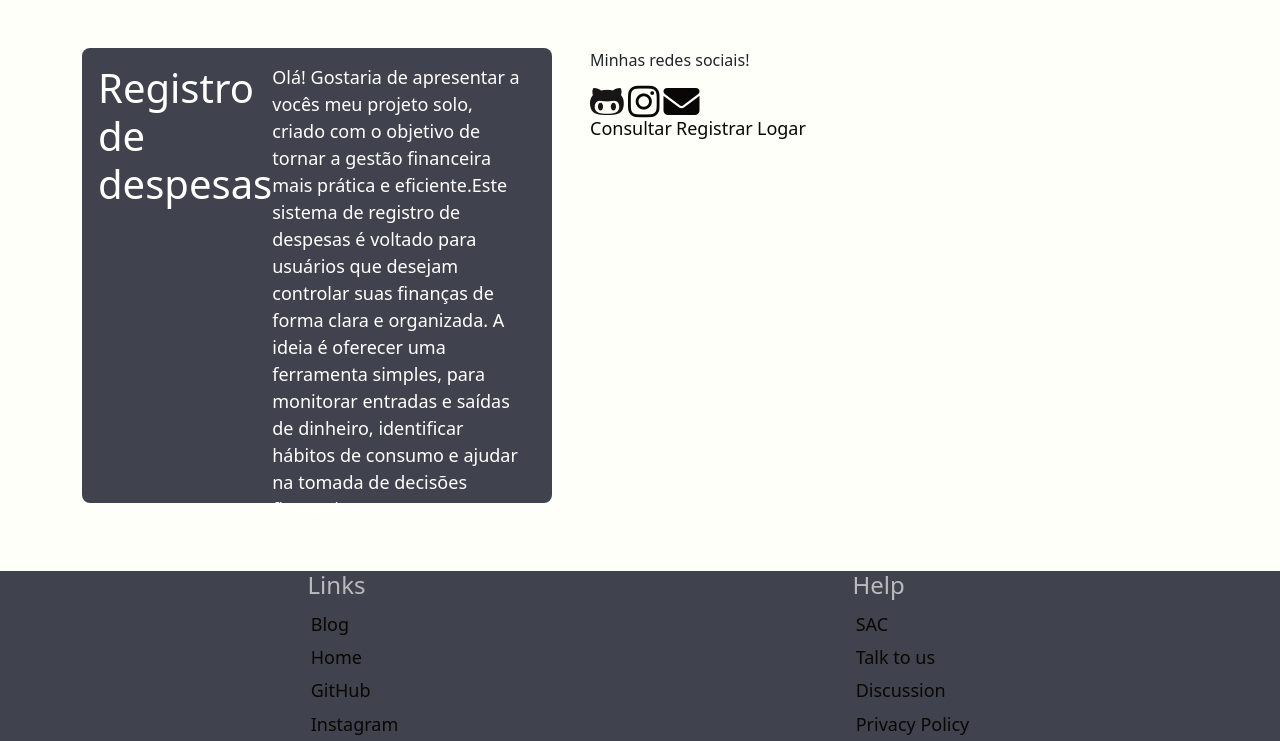
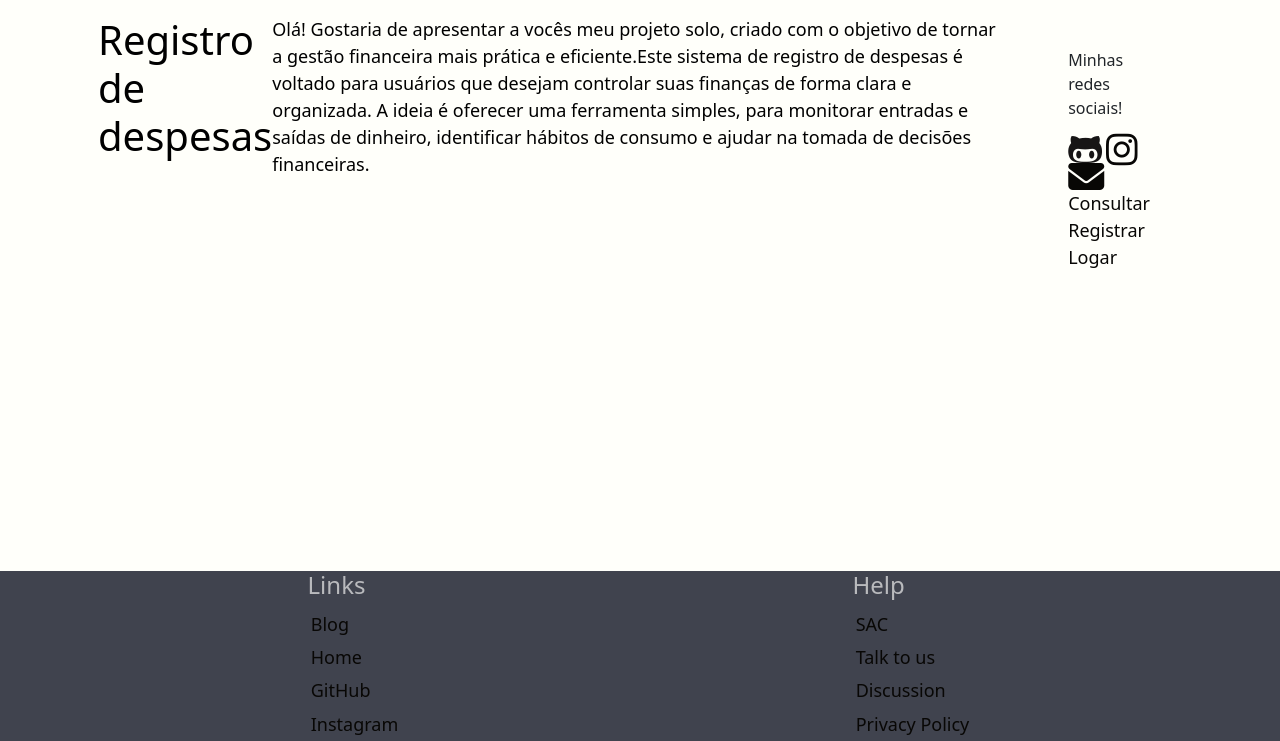
Before and after one commit to ViBurnier/Registro_de_despesas, a PHP site: page / in a window 1280 px wide. Shown: the part 59-800 px from the top of the page. Run offline with PHP 8.4, Linux system fonts and the light colour scheme.

Commit message:
feature/mobile-fist index

```diff
--- a/index.css
+++ b/index.css
@@ -1,3 +1,16 @@
+@keyframes anima{
+    from{
+        width: 0px;
+        height: 0px;
+    }
+    to{
+
+        width: 470px;
+        height: 455px;
+
+    }
+}
+
 /* HEADER */
 header{
     background-color: var(--coral3);
@@ -17,54 +30,19 @@ header #linkHeader a:hover{
     background-color: var(--coral2);
     padding: .2rem;
 }
-
-/* MEDIA HEADER */
-@media(max-width: 320px ){
-
-    header div a{
-        margin-left: .2rem;
-    }
-}
-
 /* MAIN */
 
 main{
     background-color: var(--white);
 }
 
-@keyframes anima{
-    from{
-        width: 0px;
-        height: 0px;
-    }
-    to{
-
-        width: 470px;
-        height: 455px;
-
-    }
-}
 
 #quemSomos{
     font-size: large;
     font-weight: 500;
-    max-width: 460px;
-    max-height: 460px;
-    position: relative;
-    color: white;
+    color: rgb(0, 0, 0);
     padding: 1rem;
-
 }
-
-.animacao{
-    background-color: var(--gray);
-
-    animation-name: anima;
-    animation-duration: 2s;
-    animation-fill-mode: forwards;
-    position: absolute;
-}
-
 /* FOOTER */
 
 footer{
@@ -84,3 +62,38 @@ footer a:hover{
     background-color:#adaeb480 ;
     border-radius: .5rem;
 }
+
+.teste{
+    display: flex;
+}
+
+/* MEDIA  */
+@media(max-width: 425px ){
+
+    header div a{
+        margin-left: .1rem;
+
+    }
+
+    .teste{
+        display: block;
+        background-color: var(--gray);
+    }
+
+    main div{
+        color: white;
+    }
+    main div a{
+        color: white;
+    }
+
+    #linkMain{
+        border: 1px solid blue;
+        width: 300px;
+    }
+
+    #linkMain a{
+        border: 1px solid red;
+        display: flex;
+    }
+}
--- a/index.html
+++ b/index.html
@@ -45,9 +45,8 @@
                     <div class="row d-flex flex-grow-1">
                         <!-- <a href="modelResgistrar.html">Registre sua despesa</a> -->
 
-                        <div class="d-flex">
-                            <div class="py-5">
-                                <div class="animacao rounded-3 p-2"></div>
+                        <div class="teste">
+                            <div>
                                 <div id="quemSomos">
                                     <div class="d-flex ">
                                         <h1>Registro de despesas</h1>
@@ -75,6 +74,7 @@
                                     <a href="login.html">Logar</a>
                                 </div>
                             </div>
+
                         </div>
 
                     </div>
```
